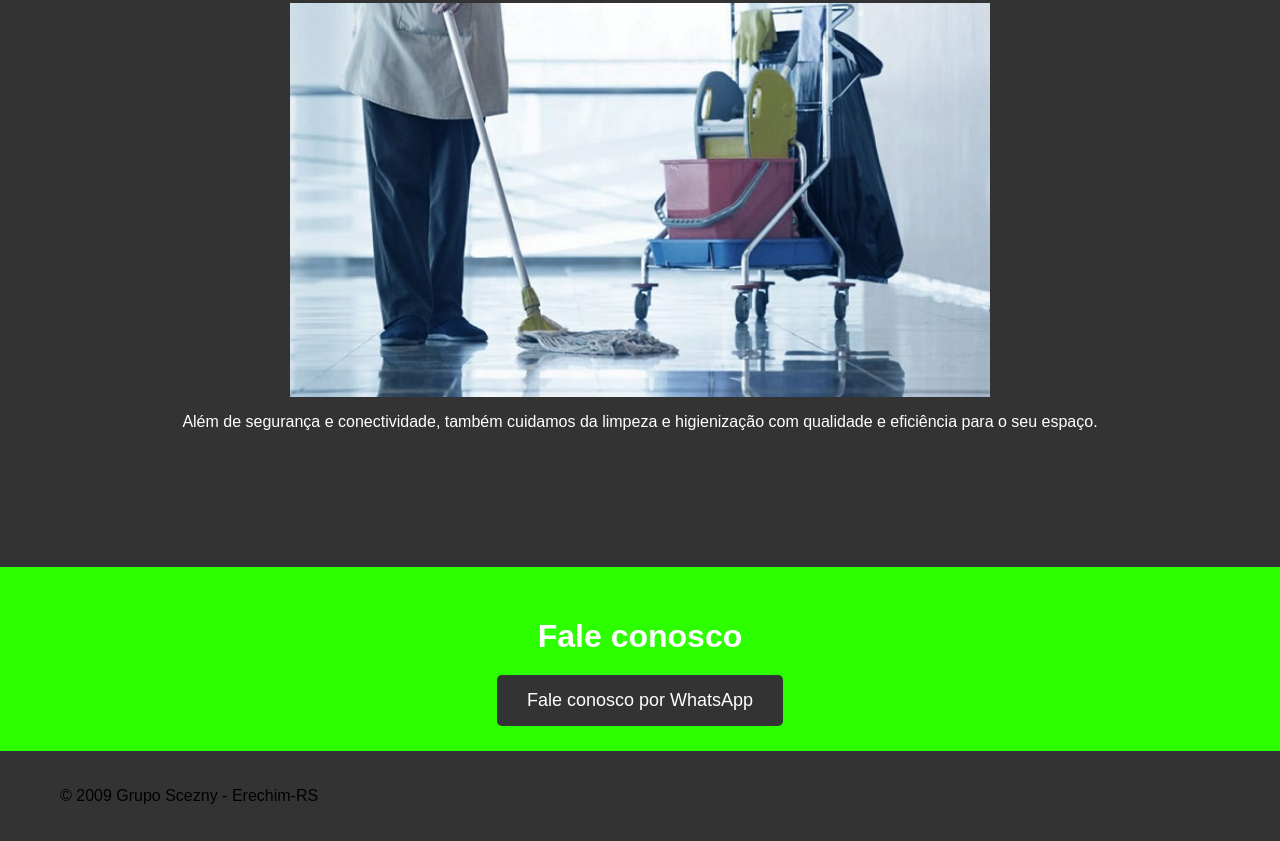
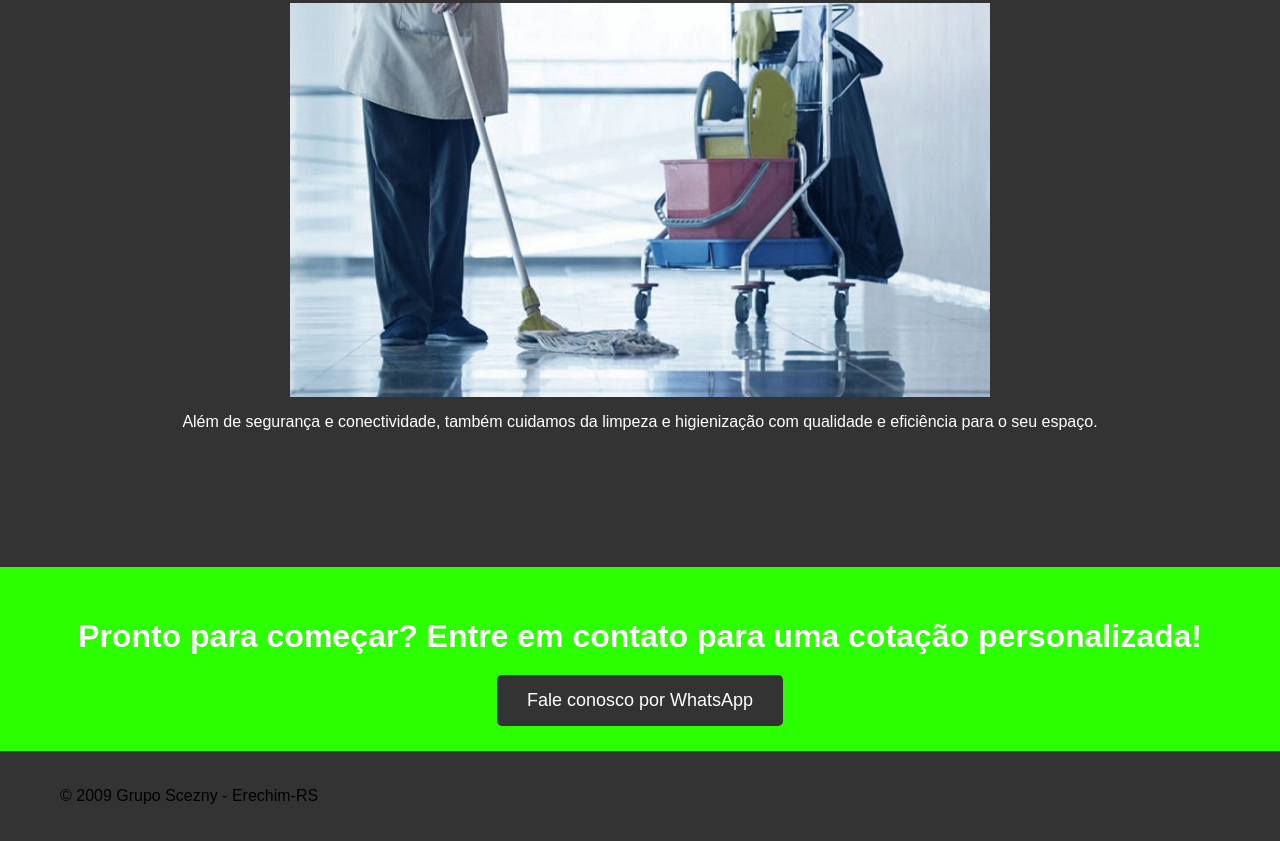
Before and after one commit to Mykhael15/Mykhael15.github.io, a plain HTML site: page index2.html in a window 1280 px wide. Shown: the part 1725-2566 px from the top of the page. Drawn offline with nearby package versions, Linux system fonts and the light colour scheme; files whose address does not match are found by name.

Commit message:
Update index2.html

```diff
--- a/index2.html
+++ b/index2.html
@@ -63,7 +63,7 @@
     <!-- Seção de Contato na Página 2 (opcional) -->
     <section id="contact-page2" class="section bg-contact">
         <div class="container">
-            <h2>Fale conosco</h2>
+            <h2>Pronto para começar? Entre em contato para uma cotação personalizada!</h2>
 
             <a href="https://wa.me/54996026061" class="btn" target="_blank">Fale conosco por WhatsApp</a>
         </div>
```
